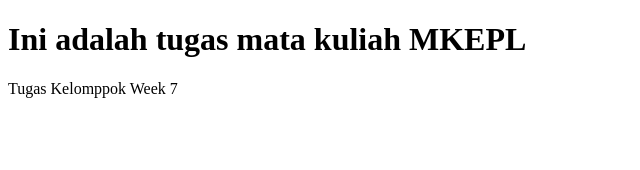
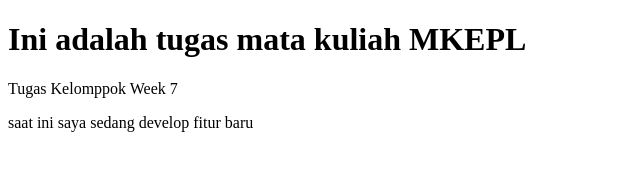
Before and after one commit to 7ofuuu/MKEPL-Week-7, a plain HTML site: page index.html in a window 1280 px wide. Shown: the whole page, without its empty margins (0-640 px from the left). Drawn offline with Linux system fonts and the light colour scheme.

Commit message:
feat: sedang develop fitur baru

```diff
--- a/index.html
+++ b/index.html
@@ -10,5 +10,9 @@
     <p>
         Tugas Kelomppok Week 7
     </p>
+
+    <p>
+        saat ini saya sedang develop fitur baru
+    </p>
 </body>
 </html>
```
